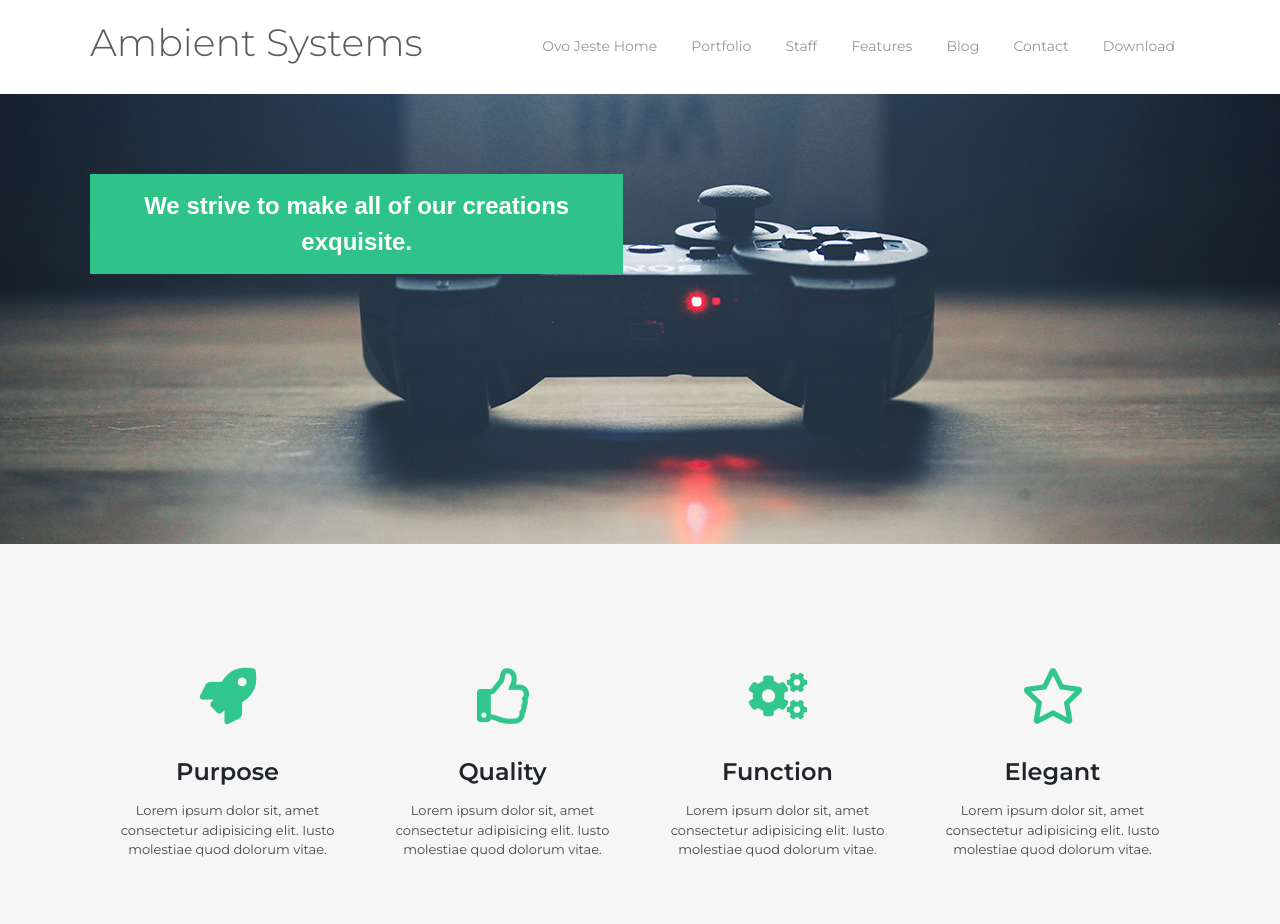
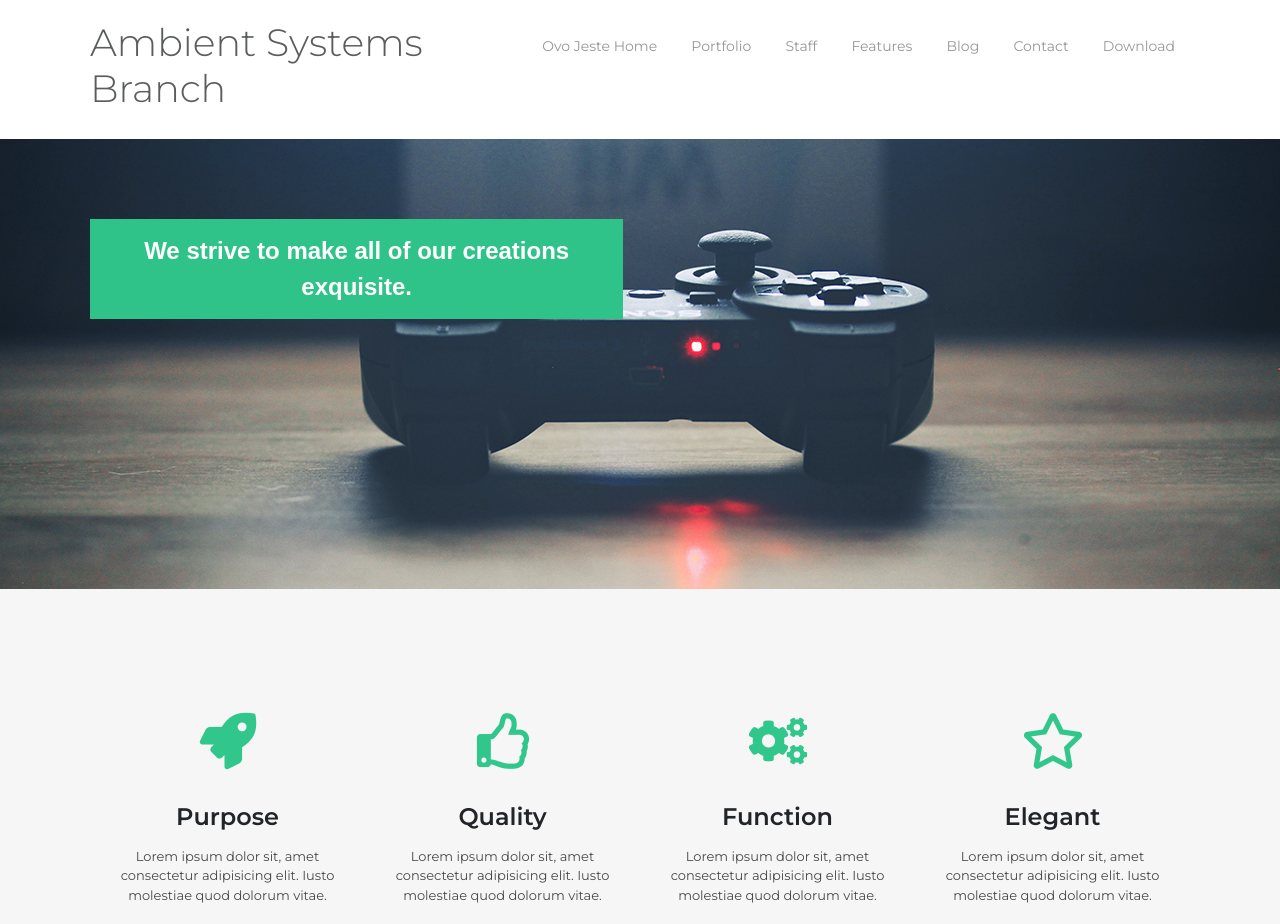
Before and after one commit to Codamiser/bootstrap-assignemnt, a plain HTML site: page index.html in a window 1280 px wide. Shown: the top 924 px of the page. Drawn offline with Linux system fonts and the light colour scheme.

Commit message:
Update index.html

```diff
--- a/index.html
+++ b/index.html
@@ -18,7 +18,7 @@
                 <nav class="container-fluid">
                     <div class="row">
                         <div class="col-4">
-                            <h1>Ambient Systems</h1>
+                            <h1>Ambient Systems Branch</h1>
                         </div>
                         <div id="links" class="col-8 text-right">
                             <a class="text-decoration-none" href="#">Ovo Jeste Home</a>
```
